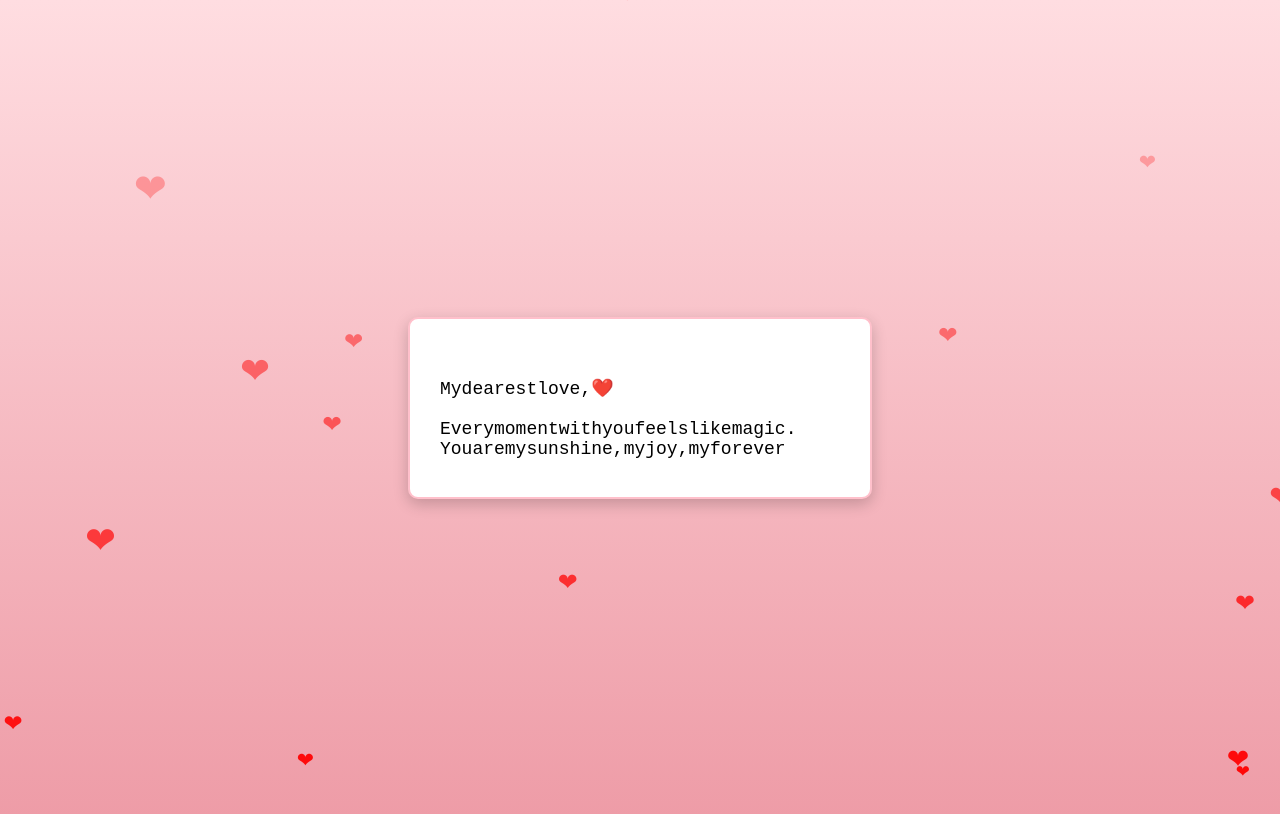
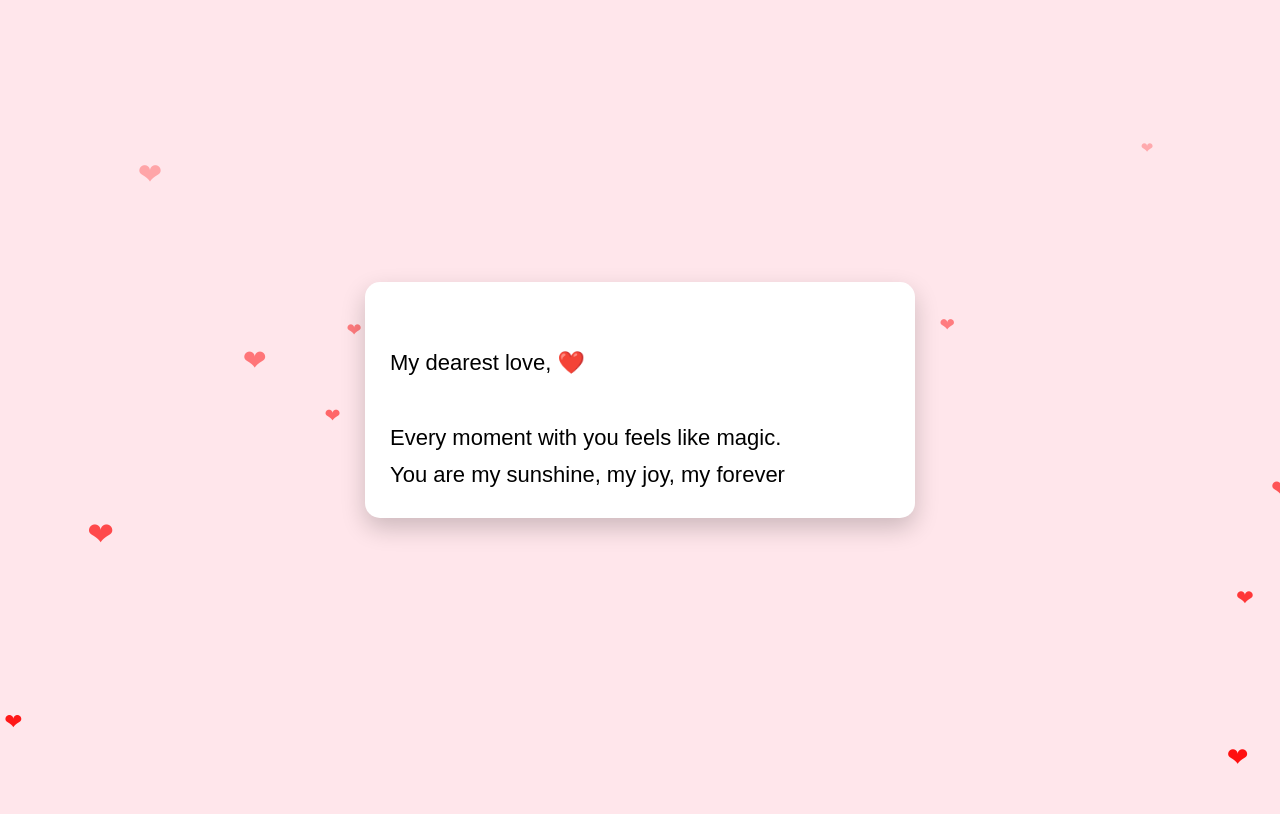
Before and after one commit to Meetked/HEHE, a plain HTML site: page index.html in a window 1280 px wide. Drawn offline with Linux system fonts and the light colour scheme.

Commit message:
Update index.html

```diff
--- a/index.html
+++ b/index.html
@@ -3,15 +3,73 @@
 <head>
     <meta charset="UTF-8">
     <meta name="viewport" content="width=device-width, initial-scale=1.0">
-    <title>Love Letter for You ❤️</title>
-    <link rel="stylesheet" href="style.css">
+    <title>Love Letter ❤️</title>
+
+    <style>
+        body {
+            margin: 0;
+            background: #ffe6eb;
+            display: flex;
+            justify-content: center;
+            align-items: center;
+            height: 100vh;
+            font-family: Arial, sans-serif;
+            overflow: hidden;
+        }
+
+        .letter-box {
+            width: 80%;
+            max-width: 500px;
+            background: white;
+            padding: 25px;
+            border-radius: 15px;
+            box-shadow: 0 10px 25px rgba(0,0,0,0.2);
+            z-index: 10;
+        }
+
+        #letter {
+            white-space: pre-wrap;   /* IMPORTANT */
+            font-size: 22px;
+            line-height: 1.7;
+        }
+
+        .hearts {
+            position: fixed;
+            top: 0;
+            left: 0;
+            width: 100%;
+            height: 100%;
+            pointer-events: none;
+            overflow: hidden;
+        }
+
+        .heart {
+            position: absolute;
+            color: red;
+            animation: floatUp linear forwards;
+        }
+
+        @keyframes floatUp {
+            from {
+                transform: translateY(100vh);
+                opacity: 1;
+            }
+            to {
+                transform: translateY(-100px);
+                opacity: 0;
+            }
+        }
+    </style>
 </head>
 <body>
+
     <div class="hearts"></div>
-    <div class="letter-container">
-        <p id="letter"></p>
+
+    <div class="letter-box">
+        <div id="letter"></div>
     </div>
 
     <script src="script.js"></script>
+
 </body>
 </html>
```
